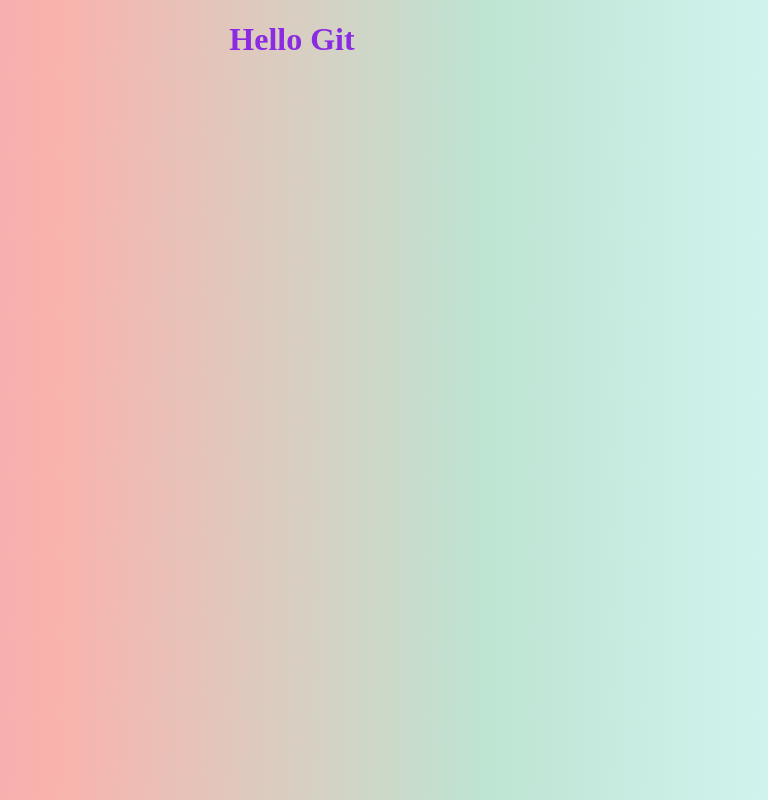
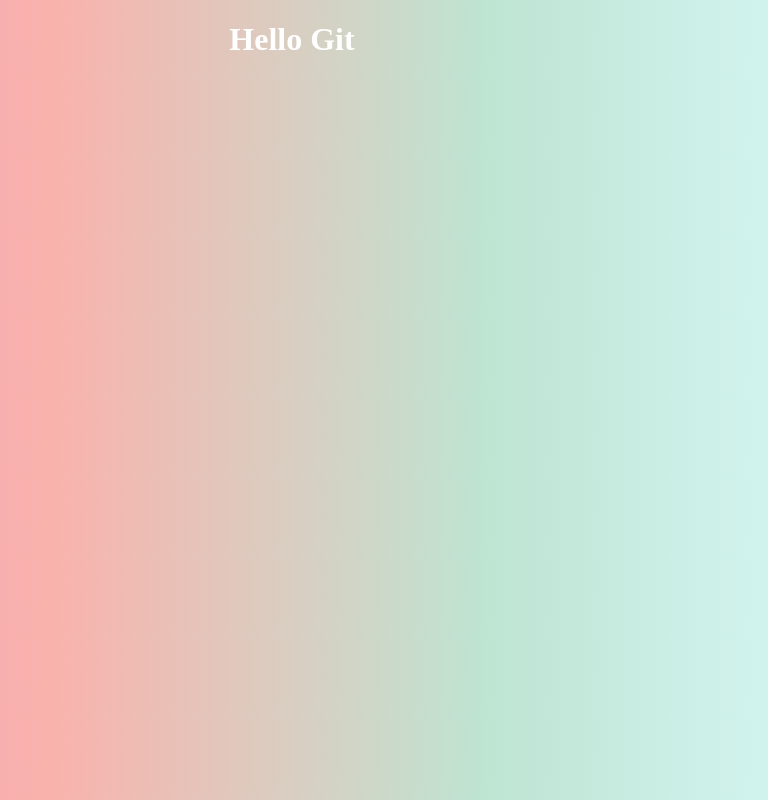
Before and after one commit to RowanLT/my-1st-SheCodes-project, a plain HTML site: page index.html in a window 1280 px wide. Shown: the whole page, without its empty margins (348-1116 px from the left). Drawn offline with Linux system fonts and the light colour scheme.

```diff
--- a/index.html
+++ b/index.html
@@ -4,7 +4,7 @@
     <meta charset="UTF-8" />
     <meta http-equiv="X-UA-Compatible" content="IE=edge" />
     <meta name="viewport" content="width=device-width, initial-scale=1.0" />
-    <title>Document</title>
+    <title>GitHub 101</title>
     <link rel="stylesheet" href="style.css" />
   </head>
   <body>
--- a/style.css
+++ b/style.css
@@ -9,7 +9,6 @@
 }
 h1 {
   display: block;
-  color: blueviolet;
-
+  color: white;
   text-align: center;
 }
```
